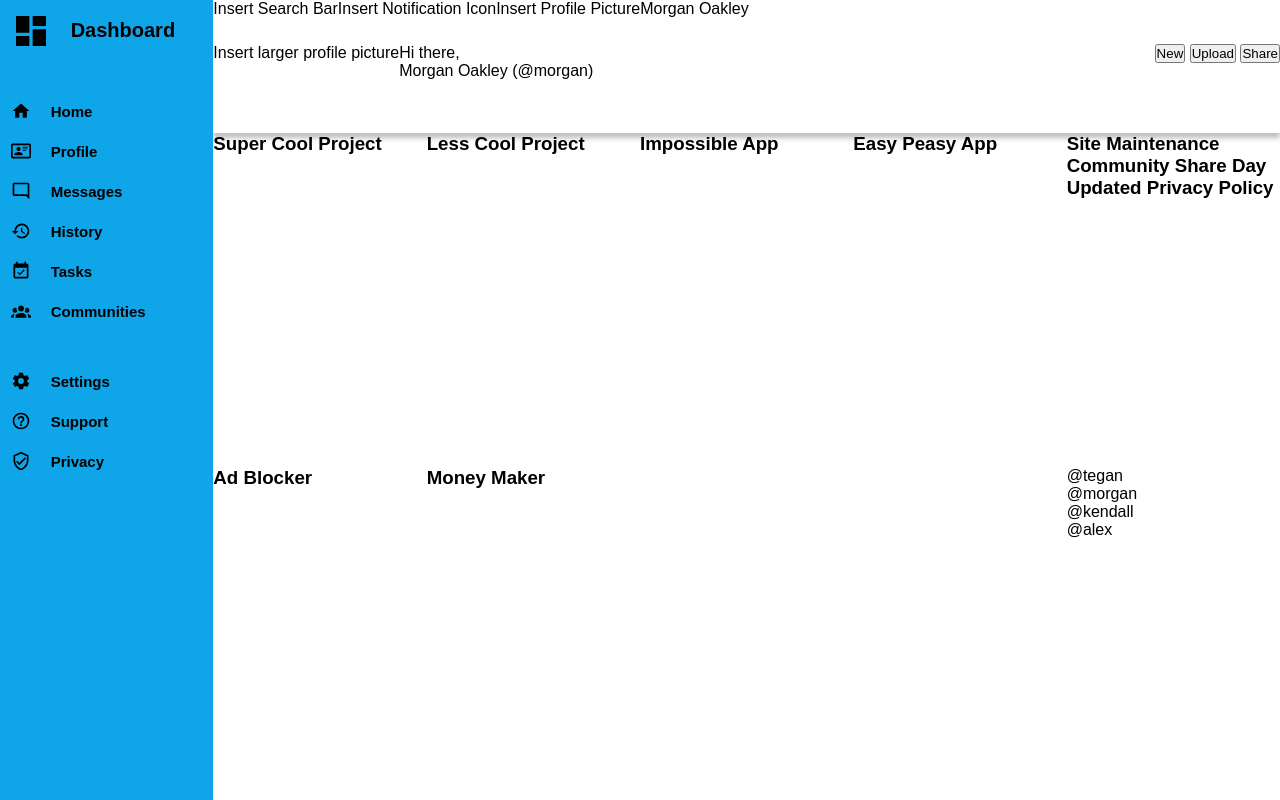
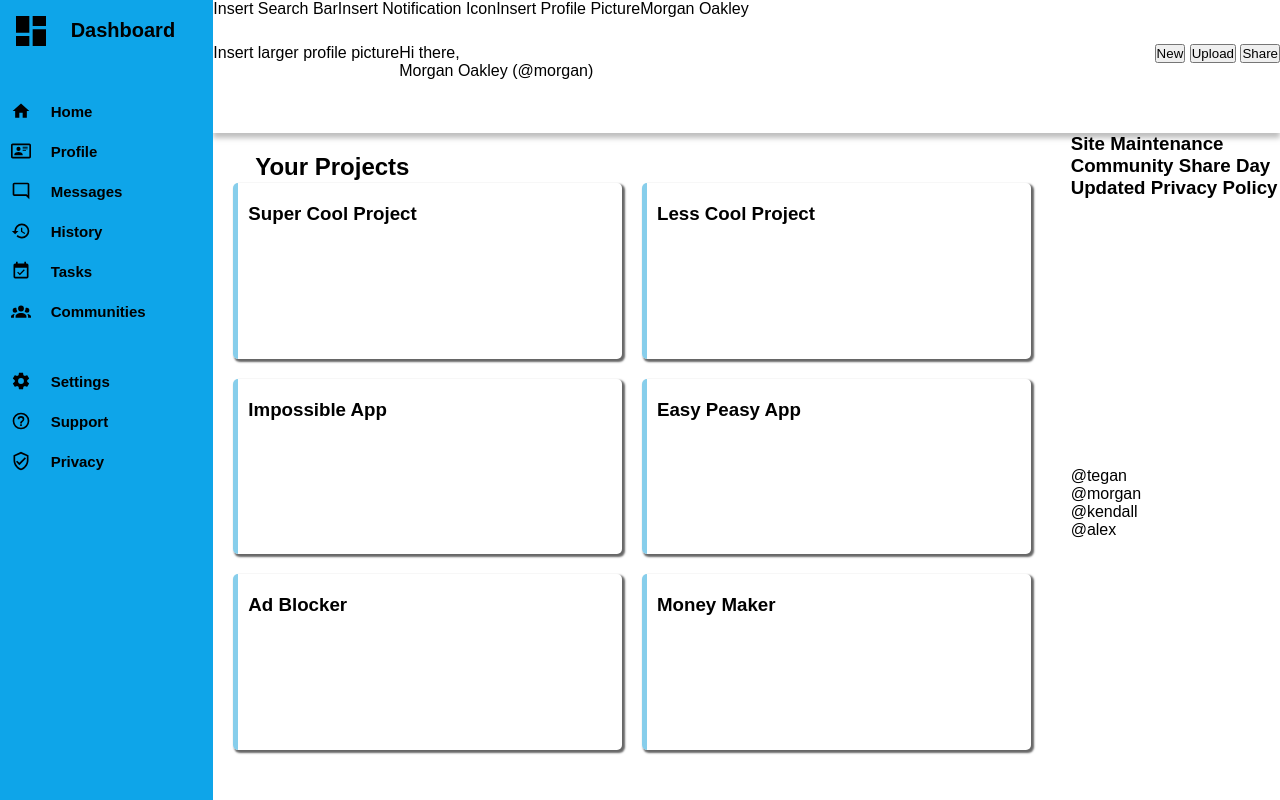
Before and after one commit to andrew-chen986/Admin-Dashboard, a plain HTML site: page index.html in a window 1280 px wide. Drawn offline with Linux system fonts and the light colour scheme.

Commit message:
Add border and box shadow to projects

```diff
--- a/styles.css
+++ b/styles.css
@@ -31,10 +31,6 @@ header .bottom-row {
 header .bottom-row .left {
     display: flex;
     margin-right: auto;
-}
-
-header .bottom-row .right {
-
 }
 
 .main-sidebar {
@@ -87,13 +83,33 @@ header .bottom-row .right {
 .main-content {
     display: grid;
     grid-template-columns: 4fr 1fr;
+    gap: 20px 20px;
 }
 
 
 
 .project-container {
     display: grid;
-    grid-template-columns: repeat(auto-fit, minmax(200px, 1fr));
+    position: relative;
+    grid-template-columns: repeat(auto-fit, minmax(300px, 1fr));
+    gap: 20px 20px;
+    padding: 50px 20px;
+}
+
+.project-container::before {
+    position: absolute;
+    font-size: 24px;
+    font-weight: bold;
+    top: 3%;
+    left: 5%;
+    content: "Your Projects";
+}
+
+.project {
+    padding: 20px 10px;
+    border-left: 5px solid skyblue;
+    border-radius: 5px;
+    box-shadow: 2px 2px 2px 1px rgb(0, 0, 0, 0.6);
 }
 
 .right-sidebar {
```
